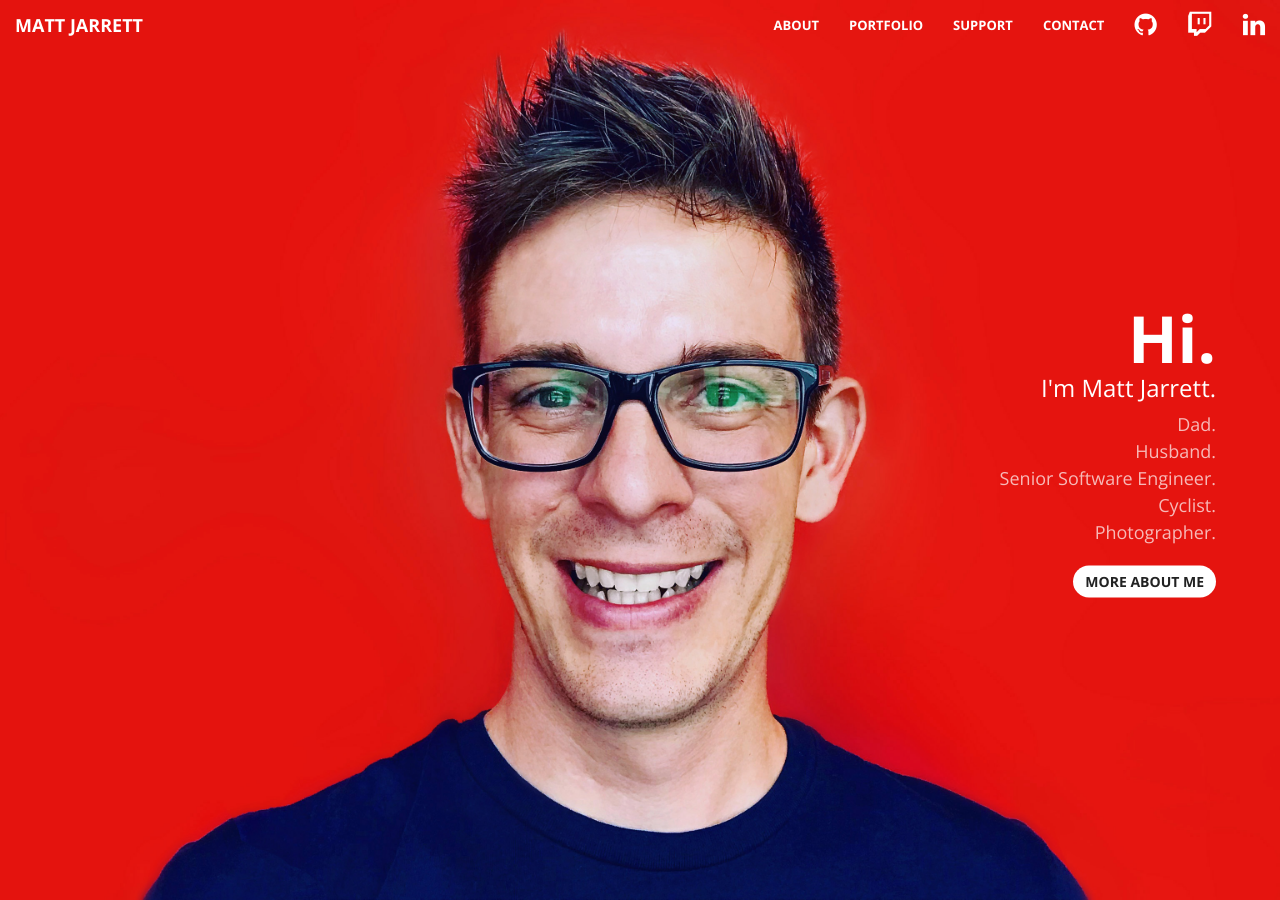
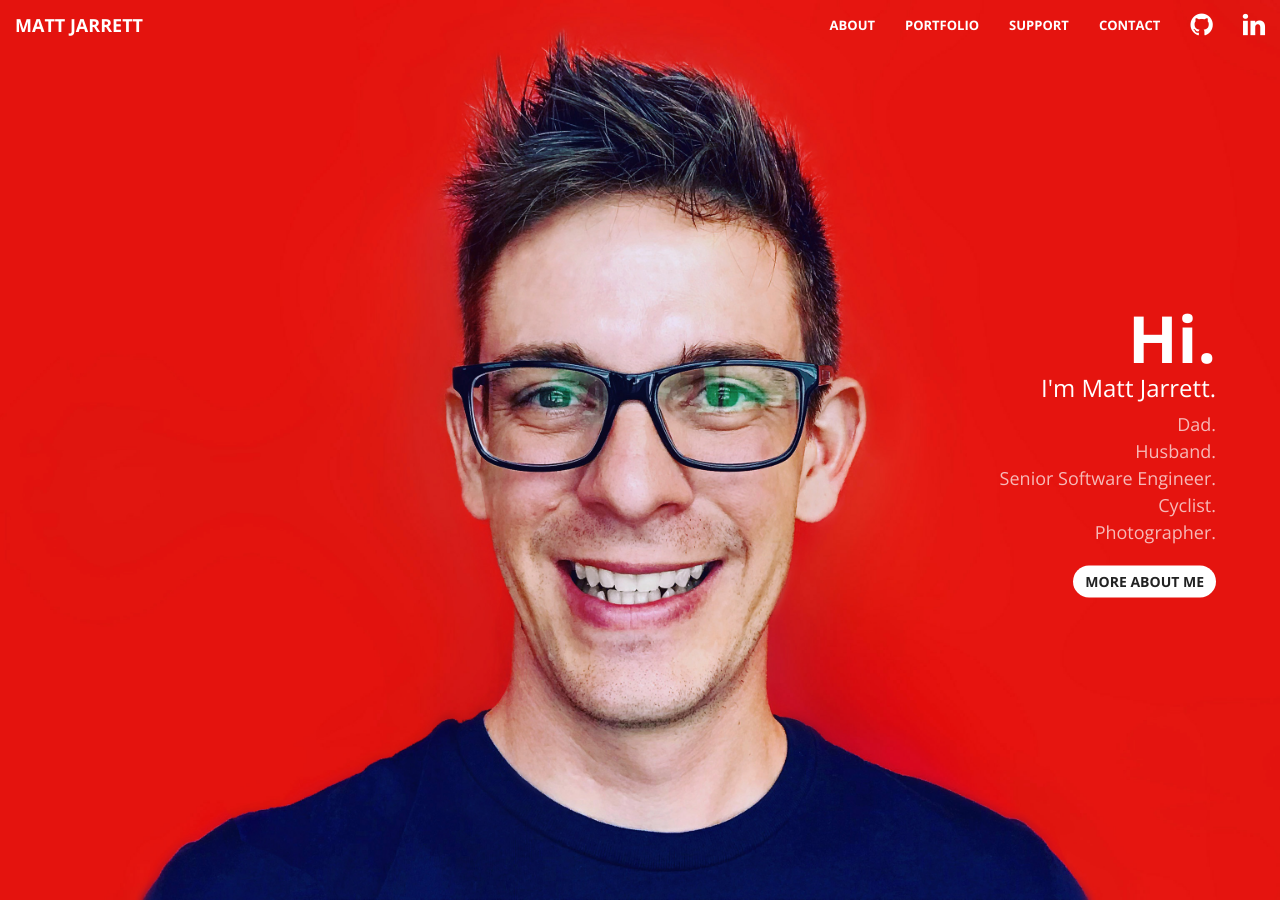
Before and after one commit to cujarrett/cujarrett.github.io, a Jekyll site: the page built from index.html, in a window 1280 px wide and 900 px high. Built offline with Jekyll 4.4.1, drawn with Linux system fonts in a browser that asks for light colours; Markdown is read by kramdown in place of the engine named in the settings.

Commit message:
chore: removes a header option

```diff
--- a/_includes/nav.html
+++ b/_includes/nav.html
@@ -30,9 +30,6 @@
           <a style="padding-top:12px;" href="https://github.com/cujarrett"><i class="fa fa-2x fa-github ext-primary"></i></a>
         </li>
         <li>
-          <a style="padding-top:12px;" href="https://twitch.tv/cujarrett"><i class="fa fa-2x fa-twitch ext-primary"></i></a>
-        </li>
-        <li>
           <a style="padding-top:12px;" href="https://www.linkedin.com/in/matt-jarrett-303a75144/"><i class="fa fa-2x fa-linkedin ext-primary"></i></a>
         </li>
       </ul>
```
